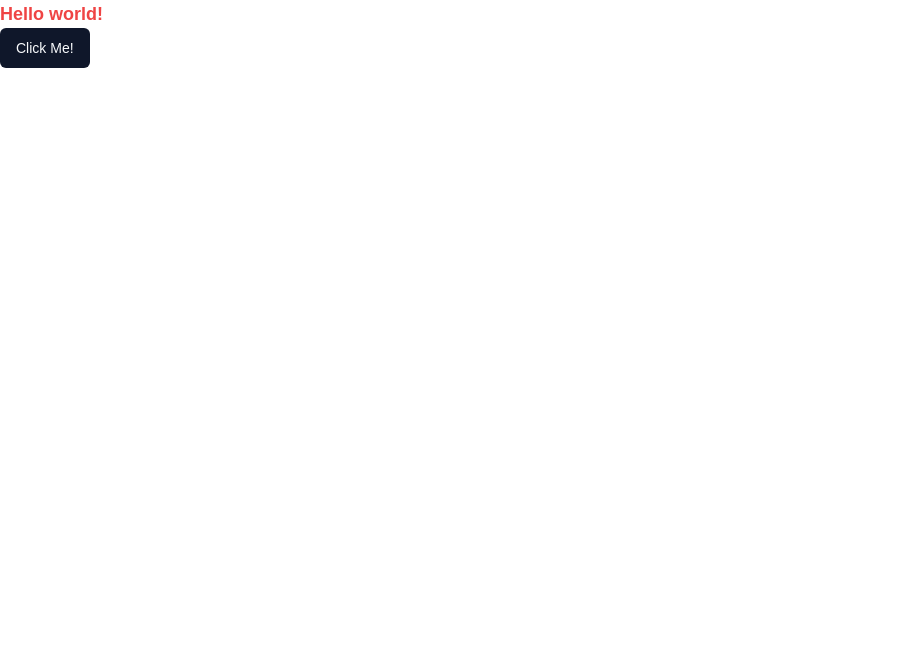
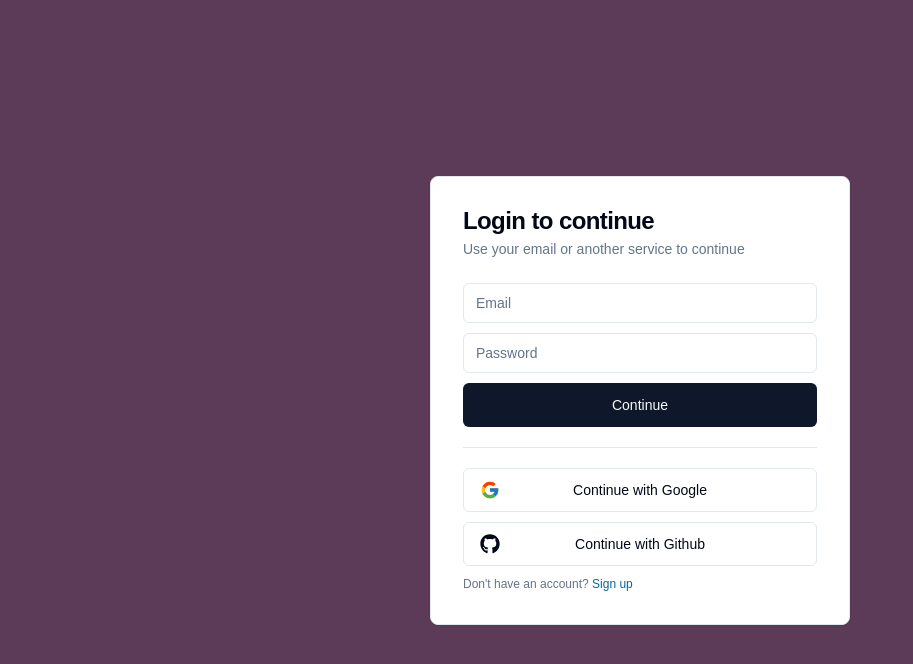
Before and after one commit to vidhanshu/slack-clone, a Next.js app: page / in a window 1280 px wide. Shown: the top 664 px of the page, without its empty margins (0-913 px from the left). Built offline with nearby package versions, Linux system fonts and the light colour scheme.

Commit message:
chore: create auth forms

```diff
--- a/package.json
+++ b/package.json
@@ -9,6 +9,7 @@
     "lint": "next lint"
   },
   "dependencies": {
+    "@radix-ui/react-separator": "^1.1.0",
     "@radix-ui/react-slot": "^1.1.0",
     "class-variance-authority": "^0.7.0",
     "clsx": "^2.1.1",
@@ -16,6 +17,7 @@
     "next": "14.2.8",
     "react": "^18",
     "react-dom": "^18",
+    "react-icons": "^5.3.0",
     "tailwind-merge": "^2.5.2",
     "tailwindcss-animate": "^1.0.7"
   },
--- a/src/app/globals.css
+++ b/src/app/globals.css
@@ -1,6 +1,12 @@
 @tailwind base;
 @tailwind components;
 @tailwind utilities;
+
+html,
+body,
+:root {
+  height: 100%;
+}
 
 :root {
   --background: #ffffff;
--- a/src/app/page.tsx
+++ b/src/app/page.tsx
@@ -1,13 +1,10 @@
-import { Button } from '@/components/ui/button'
-import React from 'react'
+import { Button } from "@/components/ui/button";
+import AuthScreen from "@/features/auth/components/AuthScreen";
+import { AuthFlow } from "@/features/auth/types";
+import React, { useState } from "react";
 
 const Home = () => {
-  return (
-    <div>
-      <h1 className='text-lg font-bold text-red-500'>Hello world!</h1>
-      <Button>Click Me!</Button>
-    </div>
-  )
-}
+  return <AuthScreen/>
+};
 
-export default Home
+export default Home;
--- /dev/null
+++ b/src/components/ui/card.tsx
@@ -0,0 +1,79 @@
+import * as React from "react"
+
+import { cn } from "@/lib/utils"
+
+const Card = React.forwardRef<
+  HTMLDivElement,
+  React.HTMLAttributes<HTMLDivElement>
+>(({ className, ...props }, ref) => (
+  <div
+    ref={ref}
+    className={cn(
+      "rounded-lg border bg-card text-card-foreground shadow-sm",
+      className
+    )}
+    {...props}
+  />
+))
+Card.displayName = "Card"
+
+const CardHeader = React.forwardRef<
+  HTMLDivElement,
+  React.HTMLAttributes<HTMLDivElement>
+>(({ className, ...props }, ref) => (
+  <div
+    ref={ref}
+    className={cn("flex flex-col space-y-1.5 p-6", className)}
+    {...props}
+  />
+))
+CardHeader.displayName = "CardHeader"
+
+const CardTitle = React.forwardRef<
+  HTMLParagraphElement,
+  React.HTMLAttributes<HTMLHeadingElement>
+>(({ className, ...props }, ref) => (
+  <h3
+    ref={ref}
+    className={cn(
+      "text-2xl font-semibold leading-none tracking-tight",
+      className
+    )}
+    {...props}
+  />
+))
+CardTitle.displayName = "CardTitle"
+
+const CardDescription = React.forwardRef<
+  HTMLParagraphElement,
+  React.HTMLAttributes<HTMLParagraphElement>
+>(({ className, ...props }, ref) => (
+  <p
+    ref={ref}
+    className={cn("text-sm text-muted-foreground", className)}
+    {...props}
+  />
+))
+CardDescription.displayName = "CardDescription"
+
+const CardContent = React.forwardRef<
+  HTMLDivElement,
+  React.HTMLAttributes<HTMLDivElement>
+>(({ className, ...props }, ref) => (
+  <div ref={ref} className={cn("p-6 pt-0", className)} {...props} />
+))
+CardContent.displayName = "CardContent"
+
+const CardFooter = React.forwardRef<
+  HTMLDivElement,
+  React.HTMLAttributes<HTMLDivElement>
+>(({ className, ...props }, ref) => (
+  <div
+    ref={ref}
+    className={cn("flex items-center p-6 pt-0", className)}
+    {...props}
+  />
+))
+CardFooter.displayName = "CardFooter"
+
+export { Card, CardHeader, CardFooter, CardTitle, CardDescription, CardContent }
--- /dev/null
+++ b/src/components/ui/input.tsx
@@ -0,0 +1,25 @@
+import * as React from "react"
+
+import { cn } from "@/lib/utils"
+
+export interface InputProps
+  extends React.InputHTMLAttributes<HTMLInputElement> {}
+
+const Input = React.forwardRef<HTMLInputElement, InputProps>(
+  ({ className, type, ...props }, ref) => {
+    return (
+      <input
+        type={type}
+        className={cn(
+          "flex h-10 w-full rounded-md border border-input bg-background px-3 py-2 text-sm ring-offset-background file:border-0 file:bg-transparent file:text-sm file:font-medium placeholder:text-muted-foreground focus-visible:outline-none focus-visible:ring-2 focus-visible:ring-ring focus-visible:ring-offset-2 disabled:cursor-not-allowed disabled:opacity-50",
+          className
+        )}
+        ref={ref}
+        {...props}
+      />
+    )
+  }
+)
+Input.displayName = "Input"
+
+export { Input }
--- /dev/null
+++ b/src/components/ui/separator.tsx
@@ -0,0 +1,31 @@
+"use client"
+
+import * as React from "react"
+import * as SeparatorPrimitive from "@radix-ui/react-separator"
+
+import { cn } from "@/lib/utils"
+
+const Separator = React.forwardRef<
+  React.ElementRef<typeof SeparatorPrimitive.Root>,
+  React.ComponentPropsWithoutRef<typeof SeparatorPrimitive.Root>
+>(
+  (
+    { className, orientation = "horizontal", decorative = true, ...props },
+    ref
+  ) => (
+    <SeparatorPrimitive.Root
+      ref={ref}
+      decorative={decorative}
+      orientation={orientation}
+      className={cn(
+        "shrink-0 bg-border",
+        orientation === "horizontal" ? "h-[1px] w-full" : "h-full w-[1px]",
+        className
+      )}
+      {...props}
+    />
+  )
+)
+Separator.displayName = SeparatorPrimitive.Root.displayName
+
+export { Separator }
--- /dev/null
+++ b/src/features/auth/components/AuthScreen.tsx
@@ -0,0 +1,24 @@
+"use client";
+
+import React, { useState } from "react";
+import { AuthFlow } from "../types";
+import SignInCard from "./SignInCard";
+import SignUpCard from "./SignUpCard";
+
+const AuthScreen = () => {
+  const [state, setState] = useState<AuthFlow>("signIn");
+
+  return (
+    <div className="h-full flex items-center justify-center bg-[#5C3B58]">
+      <div className="md:h-auto md:w-[420px]">
+        {state === "signIn" ? (
+          <SignInCard setState={setState} />
+        ) : (
+          <SignUpCard setState={setState} />
+        )}
+      </div>
+    </div>
+  );
+};
+
+export default AuthScreen;
--- /dev/null
+++ b/src/features/auth/components/SignInCard.tsx
@@ -0,0 +1,90 @@
+import { Button } from "@/components/ui/button";
+import {
+  Card,
+  CardContent,
+  CardDescription,
+  CardHeader,
+  CardTitle,
+} from "@/components/ui/card";
+import { Input } from "@/components/ui/input";
+import { Separator } from "@/components/ui/separator";
+import React, { useState } from "react";
+import { FaGithub } from "react-icons/fa";
+import { FcGoogle } from "react-icons/fc";
+import { AuthFlow } from "../types";
+
+interface SignInCardProps {
+  setState: React.Dispatch<React.SetStateAction<AuthFlow>>;
+}
+const SignInCard = ({ setState }: SignInCardProps) => {
+  const [email, setEmail] = useState("");
+  const [password, setPassword] = useState("");
+
+  return (
+    <Card className="w-full h-full p-8">
+      <CardHeader className="px-0 pt-0">
+        <CardTitle>Login to continue</CardTitle>
+        <CardDescription>
+          Use your email or another service to continue
+        </CardDescription>
+      </CardHeader>
+      <CardContent className="space-y-5 px-0 pb-0">
+        <form className="space-y-2.5">
+          <Input
+            disabled={false}
+            value={email}
+            onChange={(e) => setEmail(e.target.value)}
+            placeholder="Email"
+            type="email"
+            required
+          />
+          <Input
+            disabled={false}
+            value={password}
+            onChange={(e) => setPassword(e.target.value)}
+            placeholder="Password"
+            type="password"
+            required
+          />
+          <Button type="submit" className="w-full" size="lg" disabled={false}>
+            Continue
+          </Button>
+        </form>
+        <Separator />
+        <div className="flex flex-col space-y-2.5">
+          <Button
+            disabled={false}
+            onClick={() => {}}
+            variant="outline"
+            size="lg"
+            className="w-full relative"
+          >
+            <FcGoogle className="size-5 absolute left-4" />
+            Continue with Google
+          </Button>
+          <Button
+            disabled={false}
+            onClick={() => {}}
+            variant="outline"
+            size="lg"
+            className="w-full relative"
+          >
+            <FaGithub className="size-5 absolute left-4" />
+            Continue with Github
+          </Button>
+          <p className="text-xs text-muted-foreground">
+            Don&apos;t have an account?{" "}
+            <span
+              onClick={() => setState("signUp")}
+              className="text-sky-700 hover:underline cursor-pointer"
+            >
+              Sign up
+            </span>
+          </p>
+        </div>
+      </CardContent>
+    </Card>
+  );
+};
+
+export default SignInCard;
--- /dev/null
+++ b/src/features/auth/components/SignUpCard.tsx
@@ -0,0 +1,99 @@
+import React, { useState } from "react";
+import { AuthFlow } from "../types";
+import {
+  Card,
+  CardContent,
+  CardDescription,
+  CardHeader,
+  CardTitle,
+} from "@/components/ui/card";
+import { Input } from "@/components/ui/input";
+import { FcGoogle } from "react-icons/fc";
+import { Button } from "@/components/ui/button";
+import { FaGithub } from "react-icons/fa";
+import { Separator } from "@/components/ui/separator";
+
+interface SignUpCardProps {
+  setState: React.Dispatch<React.SetStateAction<AuthFlow>>;
+}
+const SignUpCard = ({ setState }: SignUpCardProps) => {
+  const [email, setEmail] = useState("");
+  const [password, setPassword] = useState("");
+  const [confirmPassword, setConfirmPassword] = useState("");
+
+  return (
+    <Card className="w-full h-full p-8">
+      <CardHeader className="px-0 pt-0">
+        <CardTitle>Sign up to continue</CardTitle>
+        <CardDescription>
+          Use your email or another service to continue
+        </CardDescription>
+      </CardHeader>
+      <CardContent className="space-y-5 px-0 pb-0">
+        <form className="space-y-2.5">
+          <Input
+            disabled={false}
+            value={email}
+            onChange={(e) => setEmail(e.target.value)}
+            placeholder="Email"
+            type="email"
+            required
+          />
+          <Input
+            disabled={false}
+            value={password}
+            onChange={(e) => setPassword(e.target.value)}
+            placeholder="Password"
+            type="password"
+            required
+          />
+          <Input
+            disabled={false}
+            value={confirmPassword}
+            onChange={(e) => setConfirmPassword(e.target.value)}
+            placeholder="Confirm Password"
+            type="password"
+            required
+          />
+          <Button type="submit" className="w-full" size="lg" disabled={false}>
+            Continue
+          </Button>
+        </form>
+        <Separator />
+        <div className="flex flex-col space-y-2.5">
+          <Button
+            disabled={false}
+            onClick={() => {}}
+            variant="outline"
+            size="lg"
+            className="w-full relative"
+          >
+            <FcGoogle className="size-5 absolute left-4" />
+            Continue with Google
+          </Button>
+          <Button
+            disabled={false}
+            onClick={() => {}}
+            variant="outline"
+            size="lg"
+            className="w-full relative"
+          >
+            <FaGithub className="size-5 absolute left-4" />
+            Continue with Github
+          </Button>
+          <p className="text-xs text-muted-foreground">
+            Already have an account?{" "}
+            <span
+              onClick={() => setState("signIn")}
+              className="text-sky-700 hover:underline cursor-pointer"
+            >
+              Sign in
+            </span>
+          </p>
+        </div>
+      </CardContent>
+    </Card>
+  );
+};
+
+export default SignUpCard;
--- /dev/null
+++ b/src/features/auth/types.ts
@@ -0,0 +1 @@
+export type AuthFlow = 'signIn' | "signUp"
--- a/tailwind.config.ts
+++ b/tailwind.config.ts
@@ -2,61 +2,57 @@
 
 const config: Config = {
   darkMode: ["class"],
-    content: [
-    "./src/pages/**/*.{js,ts,jsx,tsx,mdx}",
-    "./src/components/**/*.{js,ts,jsx,tsx,mdx}",
-    "./src/app/**/*.{js,ts,jsx,tsx,mdx}",
-  ],
+  content: ["./src/**/*.{js,ts,jsx,tsx,mdx}"],
   theme: {
     extend: {
       colors: {
-  			background: 'hsl(var(--background))',
-  			foreground: 'hsl(var(--foreground))',
+        background: "hsl(var(--background))",
+        foreground: "hsl(var(--foreground))",
         card: {
-  				DEFAULT: 'hsl(var(--card))',
-  				foreground: 'hsl(var(--card-foreground))'
+          DEFAULT: "hsl(var(--card))",
+          foreground: "hsl(var(--card-foreground))",
         },
         popover: {
-  				DEFAULT: 'hsl(var(--popover))',
-  				foreground: 'hsl(var(--popover-foreground))'
+          DEFAULT: "hsl(var(--popover))",
+          foreground: "hsl(var(--popover-foreground))",
         },
         primary: {
-  				DEFAULT: 'hsl(var(--primary))',
-  				foreground: 'hsl(var(--primary-foreground))'
+          DEFAULT: "hsl(var(--primary))",
+          foreground: "hsl(var(--primary-foreground))",
         },
         secondary: {
-  				DEFAULT: 'hsl(var(--secondary))',
-  				foreground: 'hsl(var(--secondary-foreground))'
+          DEFAULT: "hsl(var(--secondary))",
+          foreground: "hsl(var(--secondary-foreground))",
         },
         muted: {
-  				DEFAULT: 'hsl(var(--muted))',
-  				foreground: 'hsl(var(--muted-foreground))'
+          DEFAULT: "hsl(var(--muted))",
+          foreground: "hsl(var(--muted-foreground))",
         },
         accent: {
-  				DEFAULT: 'hsl(var(--accent))',
-  				foreground: 'hsl(var(--accent-foreground))'
+          DEFAULT: "hsl(var(--accent))",
+          foreground: "hsl(var(--accent-foreground))",
         },
         destructive: {
-  				DEFAULT: 'hsl(var(--destructive))',
-  				foreground: 'hsl(var(--destructive-foreground))'
+          DEFAULT: "hsl(var(--destructive))",
+          foreground: "hsl(var(--destructive-foreground))",
         },
-  			border: 'hsl(var(--border))',
-  			input: 'hsl(var(--input))',
-  			ring: 'hsl(var(--ring))',
+        border: "hsl(var(--border))",
+        input: "hsl(var(--input))",
+        ring: "hsl(var(--ring))",
         chart: {
-  				'1': 'hsl(var(--chart-1))',
-  				'2': 'hsl(var(--chart-2))',
-  				'3': 'hsl(var(--chart-3))',
-  				'4': 'hsl(var(--chart-4))',
-  				'5': 'hsl(var(--chart-5))'
-  			}
+          "1": "hsl(var(--chart-1))",
+          "2": "hsl(var(--chart-2))",
+          "3": "hsl(var(--chart-3))",
+          "4": "hsl(var(--chart-4))",
+          "5": "hsl(var(--chart-5))",
+        },
       },
       borderRadius: {
-  			lg: 'var(--radius)',
-  			md: 'calc(var(--radius) - 2px)',
-  			sm: 'calc(var(--radius) - 4px)'
-  		}
-  	}
+        lg: "var(--radius)",
+        md: "calc(var(--radius) - 2px)",
+        sm: "calc(var(--radius) - 4px)",
+      },
+    },
   },
   plugins: [require("tailwindcss-animate")],
 };
```
Also changed, not shown: 1 other file (tests, documents, lock files or other folders). Lines whose indentation alone changed are shown as unchanged.
